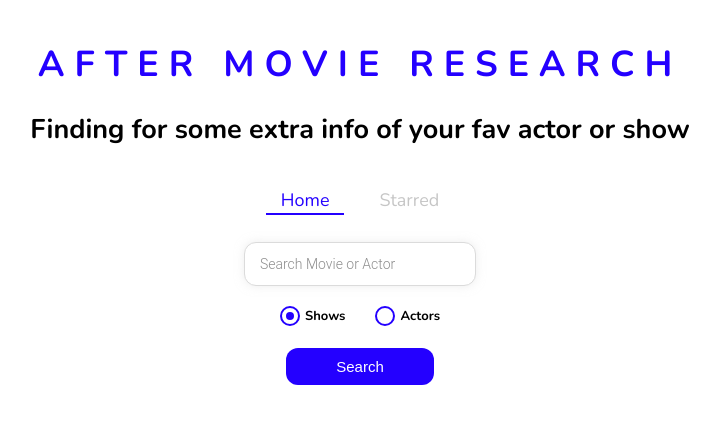
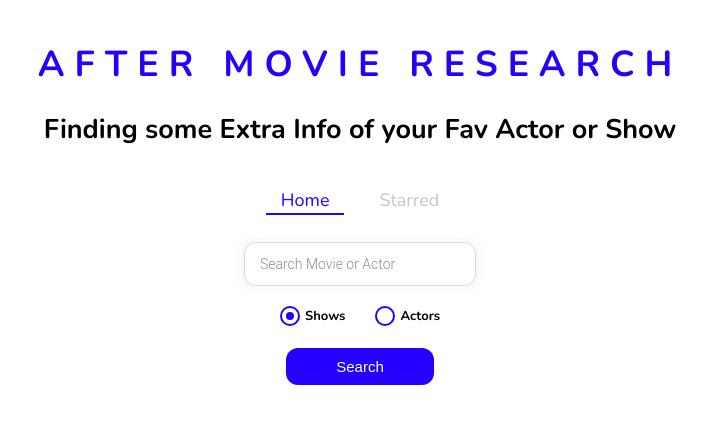
Before and after one commit to vayu02/after-movie-research-app, a React (Create React App) app: page / in a window 1280 px wide. Shown: the top 424 px of the page, without its empty margins (280-1000 px from the left). Built offline with nearby package versions, Linux system fonts and the light colour scheme; the HTML template or start-up script is replaced by a standard one.

Commit message:
fixed minor errors

```diff
--- a/src/components/Mainlayout.js
+++ b/src/components/Mainlayout.js
@@ -7,7 +7,7 @@ const Mainlayout = ({children}) => {
         <div>
             <AppName
             title="After Movie Research"
-            subtitle="Finding for some extra info of your fav actor or show" />
+            subtitle="Finding some Extra Info of your Fav Actor or Show" />
             <Nav />
             {children}
         </div>
```
